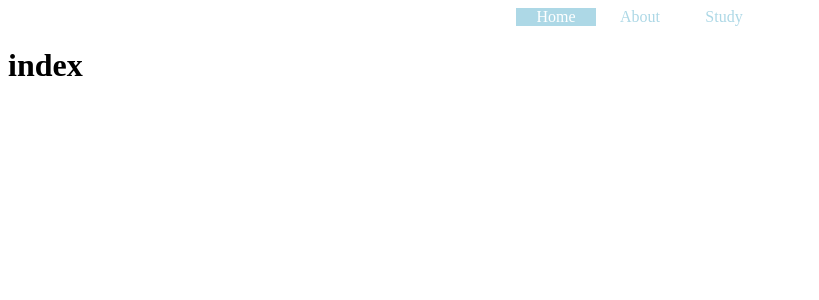
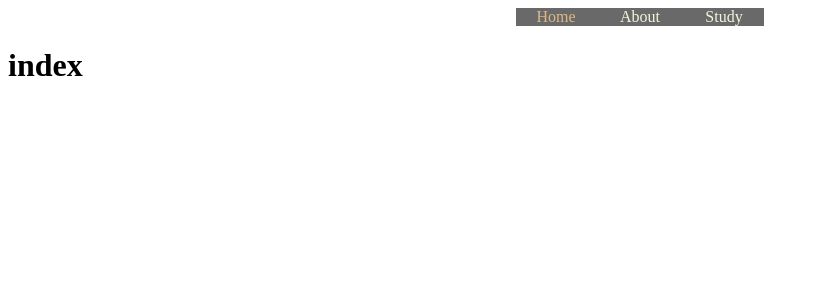
Before and after one commit to BreadKey/breadkey.github.io, a Jekyll site: the page built from index.html, in a window 1280 px wide. Shown: the top 300 px of the page, without its empty margins (0-819 px from the left). Built offline with Jekyll 4.4.1, drawn with Linux system fonts in a browser that asks for light colours.

Commit message:
메뉴 색 변경

```diff
--- a/_includes/navigation.html
+++ b/_includes/navigation.html
@@ -1,4 +1,7 @@
 <style type="text/css">
+	nav {
+		background-color: dimgray;
+	}
 	a {
 		text-decoration: none;
 		text-align: center;
@@ -11,9 +14,9 @@
 	{% for item in site.data.navigation %}
 		<a href="{{ item.link }}"
 			{% if page.url == item.link %}
-				style = "color: white; background-color: lightblue;"
+				style = "color: burlywood;"
 			{% else %}
-				style = "color: lightblue;"
+				style = "color: beige;"
 			{% endif %}
 			>
 			{{ item.name }}
```
